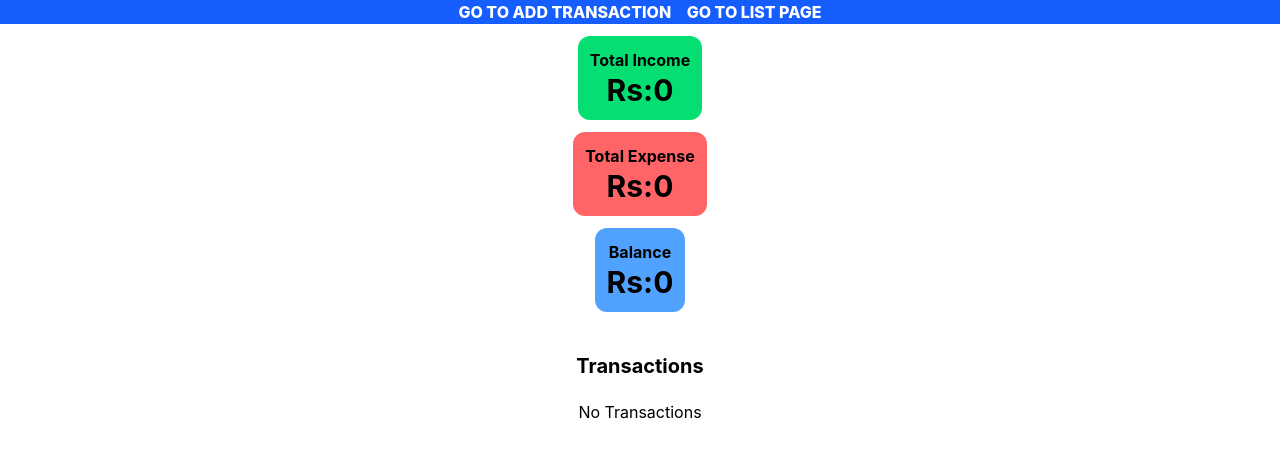
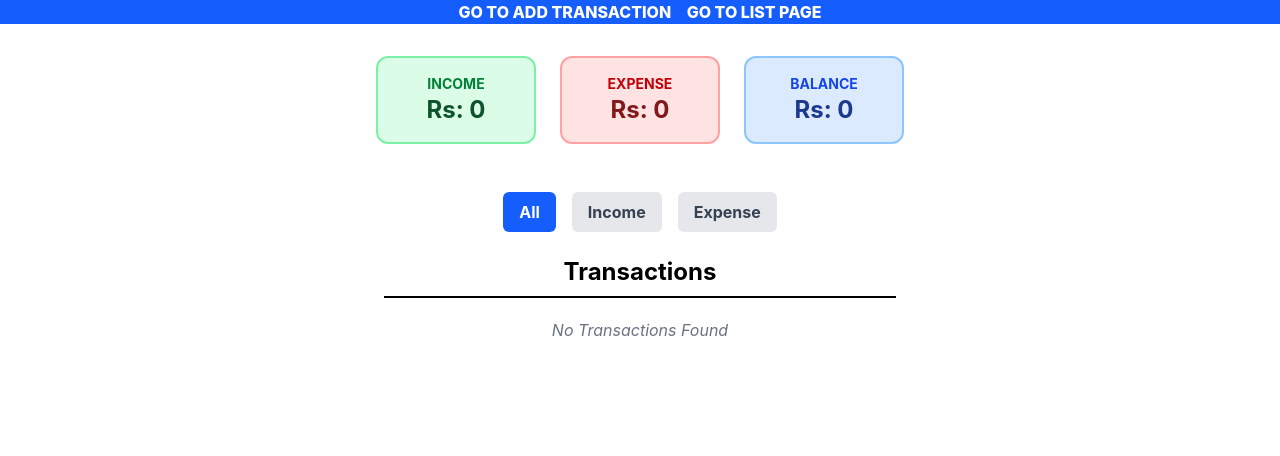
Before and after one commit to Synaptara/personal-finance-tracker, a React (Vite) app: page /list in a window 1280 px wide. Shown: the top 456 px of the page. Built offline with nearby package versions, Linux system fonts and the light colour scheme.

Commit message:
Added filter feature in transaction list

```diff
--- a/src/components/TransactionForm.jsx
+++ b/src/components/TransactionForm.jsx
@@ -11,7 +11,7 @@ export default function TransactionForm({  setTransaction }) {
   const [amount, setAmount] = useState("")
   const [category, setCategory] = useState("Food")
   const [type, setType] = useState("Income")
-  const [error, setError] = useState(true)
+  const [error, setError] = useState(false)
 
 
   function saveTransaction() {
@@ -79,7 +79,7 @@ export default function TransactionForm({  setTransaction }) {
           id={"category"}
           type="text"
           placeholder={"Category"}
-          className={"border-2 p-1 rounded-lg w-40"}
+          className={"border-2 p-1 rounded-lg w-40 cursor-pointer"}
         >
           <option>Food</option>
           <option>Travel</option>
@@ -101,7 +101,7 @@ export default function TransactionForm({  setTransaction }) {
           id={"type"}
           type="text"
           placeholder={"Category"}
-          className={"border-2 p-1 rounded-lg w-40"}
+          className={"border-2 p-1 rounded-lg w-40 cursor-pointer"}
         >
           <option>Income</option>
           <option>Expense</option>
@@ -110,7 +110,7 @@ export default function TransactionForm({  setTransaction }) {
 
       <div className={" mt-10 flex justify-center"}>
         <button
-          className={"border-2 bg-blue-500 hover:bg-blue-600 text-white px-4 py-2 rounded-md w-40"}
+          className={"border-2 bg-blue-500 hover:bg-blue-600 text-white px-4 py-2 rounded-md w-40 cursor-pointer"}
           onClick={saveTransaction}>Add Transaction
         </button>
       </div>
--- a/src/components/TransactionList.jsx
+++ b/src/components/TransactionList.jsx
@@ -1,52 +1,90 @@
-export default function TransactionList({ transaction, setTransaction }) {
+import {useState} from "react";
+
+export default function TransactionList({transaction, setTransaction}) {
 
 
+  const [filter , setFilter] = useState("All")
+
   const incomeList = transaction.filter(t => t.type === "Income")
-  const totalIncome = incomeList.reduce((total , item) => total + item.amount , 0)
+  const totalIncome = incomeList.reduce((total, item) => total + item.amount, 0)
   const expenseList = transaction.filter(t => t.type === "Expense")
-  const totalExpense = expenseList.reduce((total , item) => total + item.amount , 0)
+  const totalExpense = expenseList.reduce((total, item) => total + item.amount, 0)
 
-    return <div>
+  const filteredList = transaction.filter((t) => {
+    if (filter === "All"){
+      return true;
+    }
+    else{
+      return t.type === filter;
+    }
+  })
 
-      <div className={"flex justify-center mt-3"}>
-        <div className={"flex-row justify-center bg-green-400 p-3 rounded-xl"}>
-          <h1 className={"text-md font-bold text-center"}>Total Income</h1>
-          <h1 className={"text-3xl font-bold text-center"}>Rs:{totalIncome}</h1>
+  return (
+    <div className="pb-20">
+      {/* 1. Dashboard Section (Side-by-Side Cards) */}
+      <div className="flex justify-center gap-6 mt-8">
+        <div className="bg-green-100 p-4 rounded-xl border-2 border-green-300 w-40">
+          <h1 className="text-sm font-bold text-center text-green-700 uppercase">Income</h1>
+          <h1 className="text-2xl font-bold text-center text-green-900">Rs: {totalIncome}</h1>
         </div>
-      </div>
-      <div className={"flex justify-center mt-3"}>
-        <div className={"flex-row justify-center bg-red-400 p-3 rounded-xl"}>
-          <h1 className={"text-md font-bold text-center"}>Total Expense</h1>
-          <h1 className={"text-3xl font-bold text-center"}>Rs:{totalExpense}</h1>
+        <div className="bg-red-100 p-4 rounded-xl border-2 border-red-300 w-40">
+          <h1 className="text-sm font-bold text-center text-red-700 uppercase">Expense</h1>
+          <h1 className="text-2xl font-bold text-center text-red-900">Rs: {totalExpense}</h1>
         </div>
-      </div>
-      <div className={"flex justify-center mt-3"}>
-        <div className={"flex-row justify-center bg-blue-400 p-3 rounded-xl"}>
-          <h1 className={"text-md font-bold text-center"}>Balance</h1>
-          <h1 className={"text-3xl font-bold text-center"}>Rs:{totalIncome - totalExpense}</h1>
+        <div className="bg-blue-100 p-4 rounded-xl border-2 border-blue-300 w-40">
+          <h1 className="text-sm font-bold text-center text-blue-700 uppercase">Balance</h1>
+          <h1 className="text-2xl font-bold text-center text-blue-900">Rs: {totalIncome - totalExpense}</h1>
         </div>
       </div>
 
-      {/*History Section*/}
-      <div className={"mt-10"}>
-        <h1 className={"text-xl font-bold text-center"}>Transactions</h1>
-        {transaction.length === 0 ? (
-          <p className={"text-center mt-5"}> No Transactions</p>
+      {/* 2. Filter Buttons Section */}
+      <div className="flex justify-center space-x-4 mt-12 mb-6">
+        <button
+          onClick={() => setFilter("All")}
+          className={`px-4 py-2 rounded-md font-bold cursor-pointer transition ${filter === "All" ? "bg-blue-600 text-white" : "bg-gray-200 text-gray-700 hover:bg-gray-300"}`}
+        >
+          All
+        </button>
+        <button
+          onClick={() => setFilter("Income")}
+          className={`px-4 py-2 rounded-md font-bold cursor-pointer transition ${filter === "Income" ? "bg-green-600 text-white" : "bg-gray-200 text-gray-700 hover:bg-gray-300"}`}
+        >
+          Income
+        </button>
+        <button
+          onClick={() => setFilter("Expense")}
+          className={`px-4 py-2 rounded-md font-bold cursor-pointer transition ${filter === "Expense" ? "bg-red-600 text-white" : "bg-gray-200 text-gray-700 hover:bg-gray-300"}`}
+        >
+          Expense
+        </button>
+      </div>
+
+      {/* 3. The SINGLE List Section (Using filteredList) */}
+      <div className="mt-5 max-w-lg mx-auto">
+        <h1 className="text-2xl font-bold text-center mb-4 border-b-2 pb-2">Transactions</h1>
+
+        {/* Check if the FILTERED list is empty */}
+        {filteredList.length === 0 ? (
+          <p className="text-center mt-5 text-gray-500 italic">No Transactions Found</p>
         ) : (
-          transaction.map((t, index) => (
-            <div className={"text-center mt-3"} key={index}>
-              <p>Amount : {t.amount}</p>
-              <p>Category : {t.category}</p>
-              <p>Type : {t.type}</p>
+          /* Map over the FILTERED list */
+          filteredList.map((t, index) => (
+            <div className="text-center mt-3 border p-4 rounded-lg bg-gray-50 shadow-sm" key={index}>
+              <p className="font-bold text-lg">Amount : Rs {t.amount}</p>
+              <p className="text-gray-600">Category : {t.category}</p>
+              <p className={`font-semibold ${t.type === "Income" ? "text-green-600" : "text-red-600"}`}>
+                Type : {t.type}
+              </p>
               <button
-                className={"bg-red-600 hover:bg-red-400 p-1 px-4 mt-3 rounded-md text-white"}
+                className="bg-red-500 hover:bg-red-600 px-4 py-1 mt-3 rounded-md text-white cursor-pointer transition"
                 onClick={() => setTransaction(prev => prev.filter((_, i) => i !== index))}
               >
                 Delete
               </button>
-            </div>))
+            </div>
+          ))
         )}
-
       </div>
     </div>
+  );
 }
```
